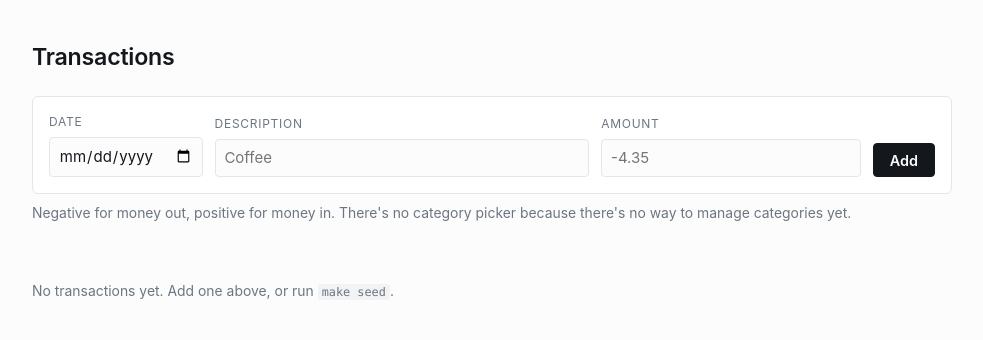
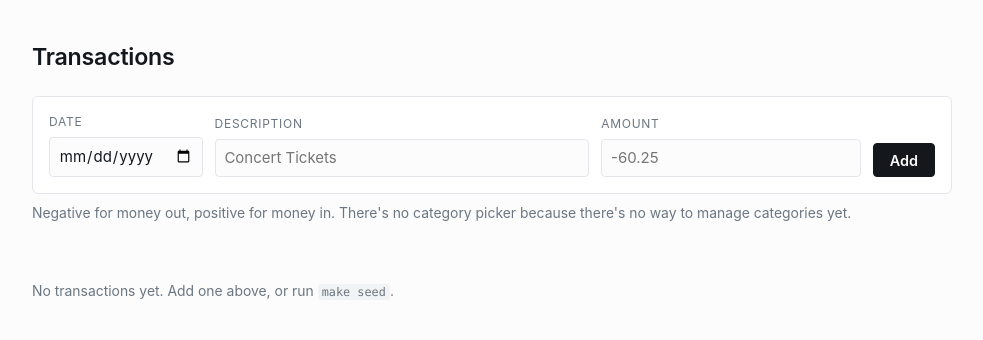
Before and after one commit to langchain-ai/lca_dcode, a FastAPI app: page /transactions in a window 1280 px wide. Shown: the part 64-404 px from the top of the page, without its empty margins (148-1131 px from the left). Run offline with FastAPI, Linux system fonts and the light colour scheme; data that the repository does not hold is empty; parts of the project's set-up code (start-up, migrations or seed data) failed here and were passed over.

Commit message:
change placeholder text

```diff
--- a/src/ledger/templates/transactions/list.html
+++ b/src/ledger/templates/transactions/list.html
@@ -10,11 +10,11 @@
     </div>
     <div class="field grow">
       <label for="description">Description</label>
-      <input type="text" id="description" name="description" placeholder="Coffee" required>
+      <input type="text" id="description" name="description" placeholder="Concert Tickets" required>
     </div>
     <div class="field">
       <label for="amount">Amount</label>
-      <input type="text" id="amount" name="amount" placeholder="-4.35" required>
+      <input type="text" id="amount" name="amount" placeholder="-60.25" required>
     </div>
     <button type="submit">Add</button>
   </form>
```
